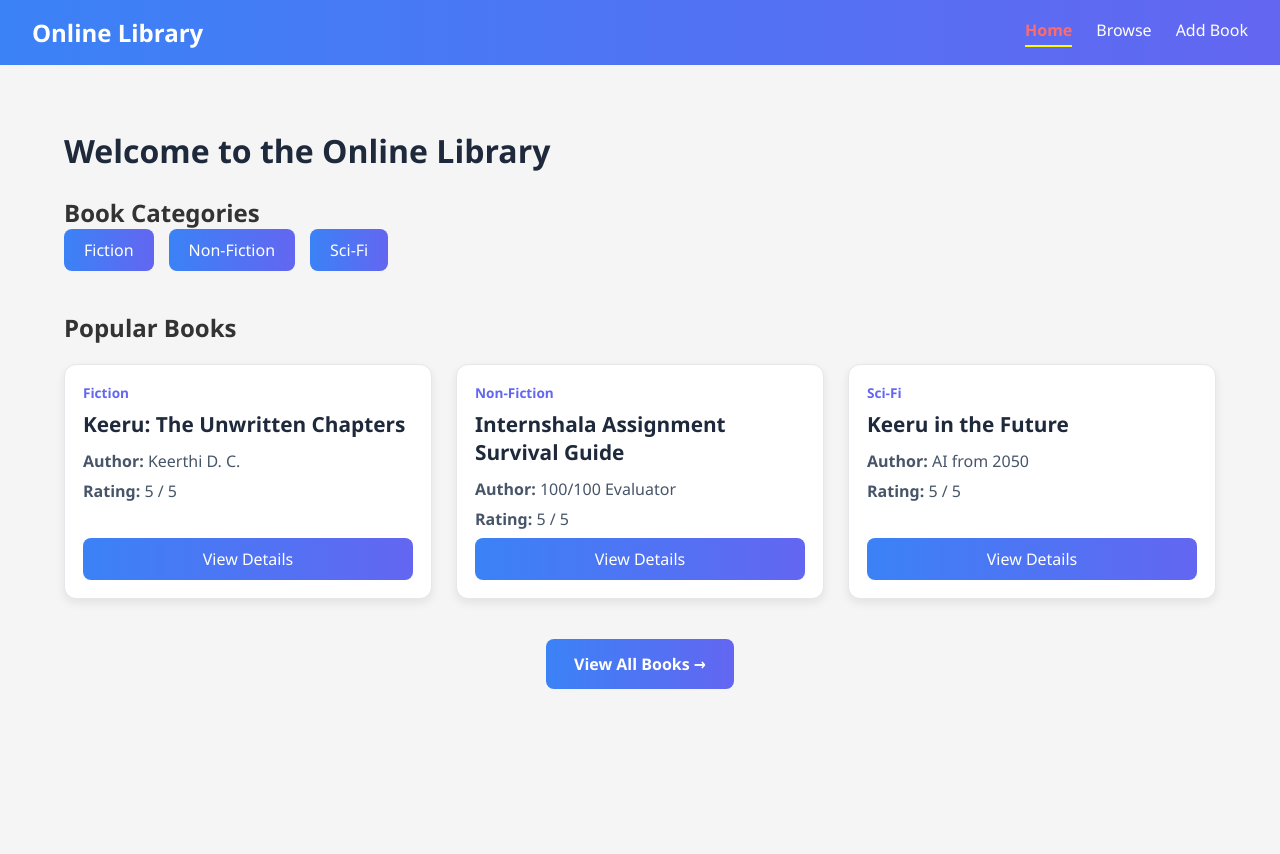
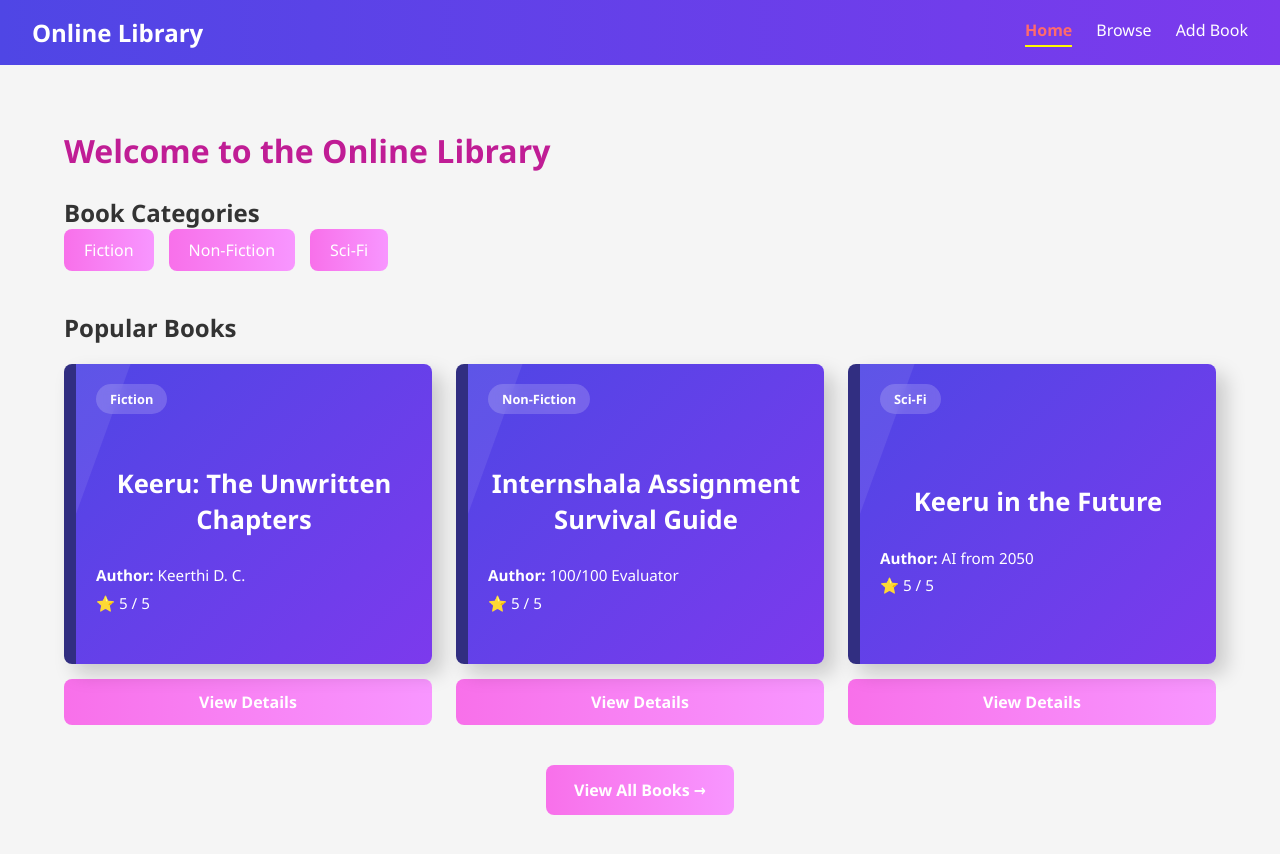
Before and after one commit to Keerthi-DC/online-library-system, a React (Vite) app in the folder online-library/: page / in a window 1280 px wide. Shown: the top 854 px of the page. Before the commit the page ends 800 px from the top, so only its background shows below. Built offline with nearby package versions, Linux system fonts and the light colour scheme.

Commit message:
improvised the ui of book card

```diff
--- a/online-library/src/components/BookCard.css
+++ b/online-library/src/components/BookCard.css
@@ -1,50 +1,87 @@
 .book-card {
-  background: #fff;
-  border: 1px solid #e5e7eb;
-  border-radius: 12px;
-  padding: 18px;
-  box-shadow: 0 4px 10px rgba(0, 0, 0, 0.08);
-  transition: 0.3s ease;
   display: flex;
   flex-direction: column;
+  gap: 15px;
+  transition: transform 0.3s ease;
 }
 
 .book-card:hover {
-  transform: translateY(-4px);
-  box-shadow: 0 8px 18px rgba(0, 0, 0, 0.12);
+  transform: translateY(-6px);
+}
+
+.book-cover {
+  background: linear-gradient(135deg, #4f46e5, #7c3aed);
+  color: white;
+  border-radius: 8px;
+  padding: 20px;
+  min-height: 300px;
+  display: flex;
+  flex-direction: column;
+  justify-content: space-between;
+  position: relative;
+  overflow: hidden;
+  box-shadow: 10px 10px 20px rgba(0, 0, 0, 0.18);
+  border-left: 12px solid #312e81;
+}
+
+/* Decorative shine */
+.book-cover::before {
+  content: "";
+  position: absolute;
+  top: 0;
+  left: -40%;
+  width: 40%;
+  height: 100%;
+  background: rgba(255, 255, 255, 0.08);
+  transform: skewX(-20deg);
 }
 
 .book-category {
-  color: #6366f1;
-  font-size: 0.85rem;
+  align-self: flex-start;
+  background: rgba(255, 255, 255, 0.18);
+  padding: 6px 14px;
+  border-radius: 20px;
+  font-size: 0.8rem;
   font-weight: 600;
-  margin-bottom: 8px;
+  backdrop-filter: blur(5px);
+}
+
+.book-content {
+  display: flex;
+  flex-direction: column;
+  justify-content: center;
+  flex-grow: 1;
 }
 
 .book-title {
-  font-size: 1.3rem;
-  color: #1e293b;
-  margin-bottom: 12px;
+  font-size: 1.6rem;
+  line-height: 1.4;
+  margin: 25px 0;
+  text-align: center;
+}
+
+.book-details {
+  font-size: 0.95rem;
+  line-height: 1.8;
 }
 
 .book-author,
 .book-rating {
-  color: #475569;
-  margin-bottom: 8px;
+  margin: 0;
 }
 
 .details-button {
-  margin-top: auto;
   text-decoration: none;
   text-align: center;
-  background: linear-gradient(90deg, #3b82f6, #6366f1);
+  background: linear-gradient(90deg, #f870ea, #f896ff);
   color: white;
-  padding: 10px;
+  padding: 12px;
   border-radius: 8px;
-  font-weight: 500;
-  transition: opacity 0.3s;
+  font-weight: 600;
+  transition: 0.3s;
 }
 
 .details-button:hover {
   opacity: 0.9;
+  transform: translateY(-2px);
 }
--- a/online-library/src/components/BookCard.jsx
+++ b/online-library/src/components/BookCard.jsx
@@ -6,17 +6,23 @@ const BookCard = ({ book }) => {
 
   return (
     <div className="book-card">
-      <p className="book-category">{category}</p>
+      <div className="book-cover">
+        <div className="book-category">{category}</div>
 
+        <div className="book-content">
           <h3 className="book-title">{title}</h3>
 
+          <div className="book-details">
             <p className="book-author">
               <strong>Author:</strong> {author}
             </p>
 
             <p className="book-rating">
-        <strong>Rating:</strong> {rating} / 5
+              ⭐ {rating} / 5
             </p>
+          </div>
+        </div>
+      </div>
 
       <NavLink
         to={`/books/${category}/${id}`}
--- a/online-library/src/components/Navbar.css
+++ b/online-library/src/components/Navbar.css
@@ -4,7 +4,7 @@
   display: flex;
   align-items: center;
   justify-content: space-between;
-  background: linear-gradient(90deg, #3b82f6, #6366f1);
+  background: linear-gradient(90deg, #4f46e5, #7c3aed);
   padding: 1rem 2rem;
   color: white;
 }
--- a/online-library/src/pages/Browse.css
+++ b/online-library/src/pages/Browse.css
@@ -18,7 +18,7 @@
   color: white;
   padding: 10px 20px;
   border-radius: 8px;
-  background: linear-gradient(90deg,#3b82f6,#6366f1);
+  background: linear-gradient(90deg,#f870ea, #f896ff);
 }
 
 .category-card:hover {
@@ -26,7 +26,7 @@
 }
 
 .active-category {
-  box-shadow: 0 0 0 2px #1d4ed8;
+  box-shadow: 0 0 0 2px #f870ea;
 }
 
 .search-input {
--- a/online-library/src/pages/Home.css
+++ b/online-library/src/pages/Home.css
@@ -4,7 +4,7 @@
 
 .home-page h1 {
   margin-bottom: 1.5rem;
-  color: #1e293b;
+  color: #c01d95;
 }
 
 .categories,
@@ -23,7 +23,7 @@
   padding: 12px 22px;
   text-decoration: none;
   color: white;
-  background: linear-gradient(90deg, #3b82f6, #6366f1);
+  background: linear-gradient(90deg, #f870ea, #f896ff);
   border-radius: 8px;
   transition: 0.3s;
 }
@@ -49,7 +49,7 @@
   color: white;
   padding: 14px 28px;
   border-radius: 8px;
-  background: linear-gradient(90deg, #3b82f6, #6366f1);
+  background: linear-gradient(90deg, #f870ea, #f896ff);
   font-weight: 600;
 }
 
--- a/online-library/src/pages/NotFound.css
+++ b/online-library/src/pages/NotFound.css
@@ -7,18 +7,18 @@
 .notfound-page h1 {
   font-size: 2.5rem;
   margin-bottom: 1rem;
-  color: #dc2626;
+  color: #1e293b;
 }
 
 .notfound-page p {
   margin-bottom: 2rem;
-  color: #4b5563;
+  color: #c01d95;
 }
 
 .home-link {
   display: inline-block;
   padding: 0.5rem 1rem;
-  background: linear-gradient(90deg, #3b82f6, #6366f1);
+  background: linear-gradient(90deg, #f870ea, #f896ff);
   color: #fff;
   text-decoration: none;
   border-radius: 4px;
```
Lines whose indentation alone changed are shown as unchanged.
